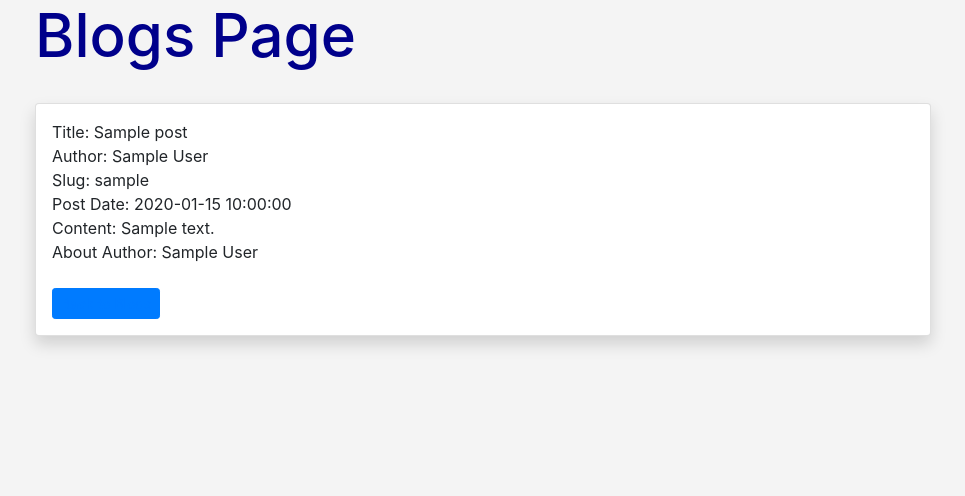
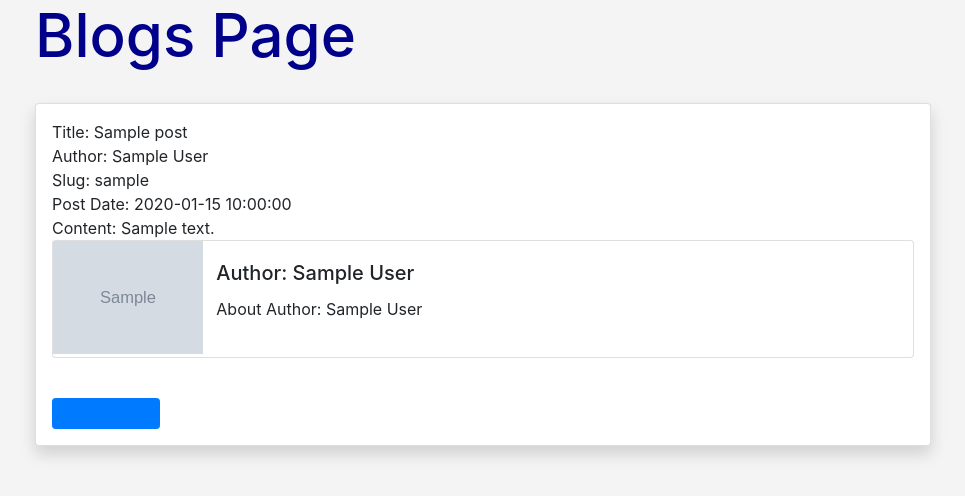
Before and after one commit to mnguyen0226/flask_blinder, a Flask app: page /posts/1 in a window 1280 px wide. Shown: the part 105-601 px from the top of the page, without its empty margins (157-1122 px from the left). Run offline with Flask 3, Linux system fonts and the light colour scheme; tables that the repository leaves empty hold one stand-in row (values such as "Sample post"); grey boxes marked "Sample" are stand-in pictures; some libraries are stand-ins or nearby versions.

Commit message:
add image

```diff
--- a/src/main.py
+++ b/src/app.py
@@ -225,6 +225,7 @@
 # delete the record from the database
 # note that for delete, there is no need for post or get as once we click (aka, access the page), we will delete the record, no
 @app.route("/delete/<int:id>")
+@login_required
 def delete(id):
     user_to_delete = Users.query.get_or_404(id)
     name = None
@@ -232,32 +233,28 @@
     our_users = Users.query.order_by(Users.date_added)
 
     # # if you did not login to your account then you can't delete your own account
-    # if id != current_user.id:
+    if id == current_user.id:
+        try:
+            # delete from db
+            db.session.delete(user_to_delete)
+            db.session.commit()
+            flash("User Deleted Successfully!")
 
-    #     flash("Access Denied! You have to login to your account to delete")
+            # get users ordered by date
+            our_users = Users.query.order_by(Users.date_added)
 
-    #     return render_template(
-    #         "add_user.html", form=form, name=name, our_users=our_users
-    #     )
+            return render_template(
+                "add_user.html", form=form, name=name, our_users=our_users
+            )
 
-    try:
-        # delete from db
-        db.session.delete(user_to_delete)
-        db.session.commit()
-        flash("User Deleted Successfully!")
-
-        # get users ordered by date
-        our_users = Users.query.order_by(Users.date_added)
-
-        return render_template(
-            "add_user.html", form=form, name=name, our_users=our_users
-        )
-
-    except:
-        flash("Error: Unable to delete user. Try again.")
-        return render_template(
-            "add_user.html", form=form, name=name, our_users=our_users
-        )
+        except:
+            flash("Error: Unable to delete user. Try again.")
+            return render_template(
+                "add_user.html", form=form, name=name, our_users=our_users
+            )
+    else:
+        flash("Error: Sorry, you can't delete that user!")
+        return redirect(url_for("dashboard"))
 
 
 # testing page to test and validate matching input. if match then render user's page.
@@ -462,39 +459,52 @@
         name_to_update.fav_color = request.form["fav_color"]
         name_to_update.username = request.form["username"]
         name_to_update.about_author = request.form["about_author"]
-        name_to_update.profile_pic = request.files[
-            "profile_pic"
-        ]  # form return the image object but we only want name
 
-        # the two steps below basically convert image file to just get name
-        # get image name
-        pic_filename = secure_filename(name_to_update.profile_pic.filename)
+        # if we update the image, then the commit procedure is different
+        if request.files["profile_pic"]:
+            name_to_update.profile_pic = request.files[
+                "profile_pic"
+            ]  # form return the image object but we only want name
 
-        # set uuid - get random number to get unique name
-        pic_name = str(uuid.uuid1()) + "_" + pic_filename
+            # the two steps below basically convert image file to just get name
+            # get image name
+            pic_filename = secure_filename(name_to_update.profile_pic.filename)
 
-        # save image
-        saver = request.files["profile_pic"]
+            # set uuid - get random number to get unique name
+            pic_name = str(uuid.uuid1()) + "_" + pic_filename
 
-        # change string to save in the database
-        name_to_update.profile_pic = pic_name
+            # save image
+            saver = request.files["profile_pic"]
 
-        # if the infromation is update successfully, we return back to the users register page
-        try:
+            # change string to save in the database
+            name_to_update.profile_pic = pic_name
+
+            # if the infromation is update successfully, we return back to the users register page
+            try:
+                db.session.commit()
+
+                # save the image in the local file
+                saver.save(os.path.join(app.config["UPLOAD_FOLDER"], pic_name))
+
+                flash(" Updated Successfully!")
+                return render_template(
+                    "dashboard.html", form=form, name_to_update=name_to_update
+                )
+
+            # if we can't then stay at the same page and try again
+            except:
+                flash("Error: Can't update. Try again!")
+                return render_template(
+                    "dashboard.html", form=form, name_to_update=name_to_update
+                )
+        # if we don't update the image, then just commit other info
+        else:
             db.session.commit()
-
-            saver.save(os.path.join(app.config["UPLOAD_FOLDER"]), pic_name)
-
             flash(" Updated Successfully!")
             return render_template(
                 "dashboard.html", form=form, name_to_update=name_to_update
             )
-        # if we can't then stay at the same page and try again
-        except:
-            flash("Error: Can't update. Try again!")
-            return render_template(
-                "dashboard.html", form=form, name_to_update=name_to_update
-            )
+
     # GET: if they just go (or refresh), then just render the curretn page
     else:
         return render_template(
--- a/src/templates/dashboard.html
+++ b/src/templates/dashboard.html
@@ -48,7 +48,11 @@
                                 <a href="{{url_for('delete', id=current_user.id)}}" class="btn btn-danger">Delete Profile</a>
                             </div>
                             <div class="col-4">
-                                <img src="{{url_for('static', filename='images/default_user.png')}}" align='right' width='50%' style="border-radius: 25px;">
+                                {% if current_user.profile_pic %}
+                                    <img src="{{url_for('static', filename='images/' + current_user.profile_pic)}}" align='right' width='50%' style="border-radius: 25px;">
+                                {% else %}
+                                    <img src="{{url_for('static', filename='images/default_user.png')}}" align='right' width='50%' style="border-radius: 25px;">
+                                {% endif %}
                             </div>
                         </div>
                     </div>
--- a/src/templates/post.html
+++ b/src/templates/post.html
@@ -29,9 +29,32 @@
         Slug: {{post.slug}}</br>
         Post Date: {{post.date_posted}}</br>
         Content: {{post.content | safe}}</br>
-        {% if post.poster.about_author %}
-            About Author: {{post.poster.about_author}}</br>
-        {% endif %}
+
+        <div class='card mb-3'>
+            <div class='row no-gutters'>
+                <div class='col-md-2'>
+                    {% if post.poster.profile_pic %}
+                        <img src="{{url_for('static', filename='images/' + post.poster.profile_pic)}}" width='150' align='left'>
+                    {% else %}
+                        <img src="{{url_for('static', filename='images/default_user.png')}}" width='150' align='left'>
+                    {% endif %}
+                </div>
+                <div class='col-md-10'>
+                    <div class='card-body'>
+                        <h5 class='card-title'>
+                            Author: {{post.poster.name}}</br>
+                        </h5>
+                        <p>
+                            {% if post.poster.about_author %}
+                                About Author: {{post.poster.about_author}}</br>
+                            {% else %}
+                                About Author: Author has not specified this area yet!
+                            {% endif %}
+                        </p>
+                    </div>
+                </div>
+            </div>
+        </div>
     </div>
 
     </br>
```
Also changed, not shown: src/requirements.txt (added, +42 -0 lines), src/static/images/0638eb4d-960c-11ed-9b93-2c6e85ad3445_alia.jpg (added), src/static/images/5c14dbed-960b-11ed-9fb5-2c6e85ad3445_jennifer.jpg (added), src/static/images/625f8333-960b-11ed-8657-2c6e85ad3445_jennifer.jpg (added), src/static/images/6e4c92a9-960c-11ed-84cd-2c6e85ad3445_alia.jpg (added), src/static/images/7390c3f5-960d-11ed-85db-2c6e85ad3445_bgimg2.jpeg (added), src/static/images/92b09a1f-960b-11ed-9ae9-2c6e85ad3445_shahid.jpg (added), src/static/images/9b32d6fb-960c-11ed-a534-2c6e85ad3445_bgimg2.jpeg (added), src/static/images/f482a470-960a-11ed-8e0c-2c6e85ad3445_jennifer.jpg (added), 2 other files.
